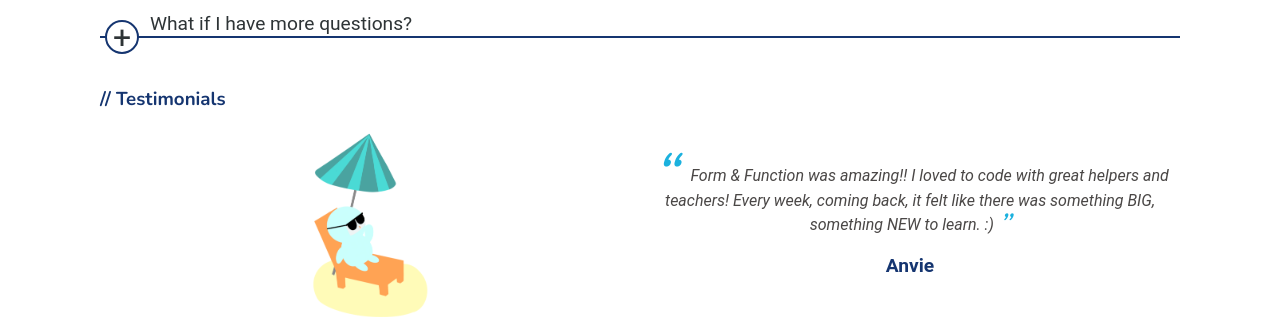
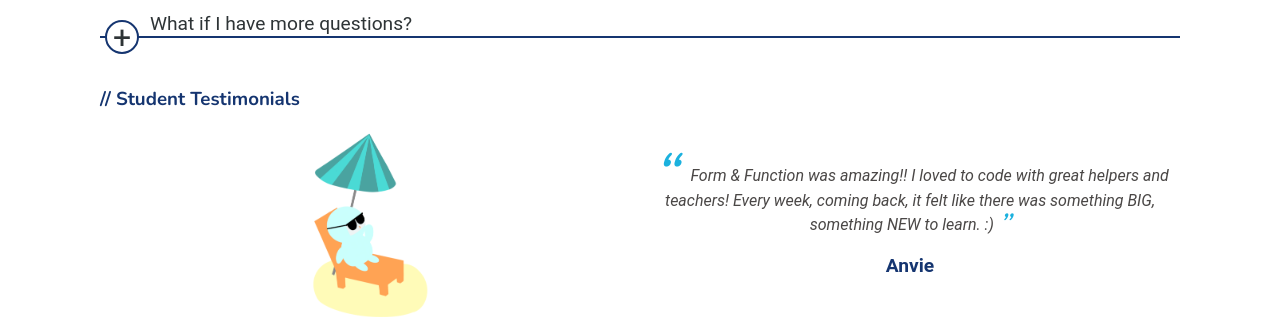
Before and after one commit to bit-by-bit-coding/bxb-website, a Jekyll site: the page built from formfunction.html, in a window 1280 px wide and 900 px high, scrolled down 1418 px. Shown: the part 174-491 px from the top of the window. Built offline with Jekyll 4.4.1, drawn with Linux system fonts in a browser that asks for light colours; nearby versions of some CDN libraries; some web fonts are replaced.

Commit message:
Update formfunction.html

```diff
--- a/formfunction.html
+++ b/formfunction.html
@@ -146,7 +146,7 @@ style: programdetails.css
 </div>
 
 <div class="section" id="testimonials">
-    <h3>Testimonials</h3>
+    <h3>Student Testimonials</h3>
     <div class="testimonial-container">
         <span class="testimonial-item">
             <img id="beachbot" src="imgs/beachbot.png">
```
